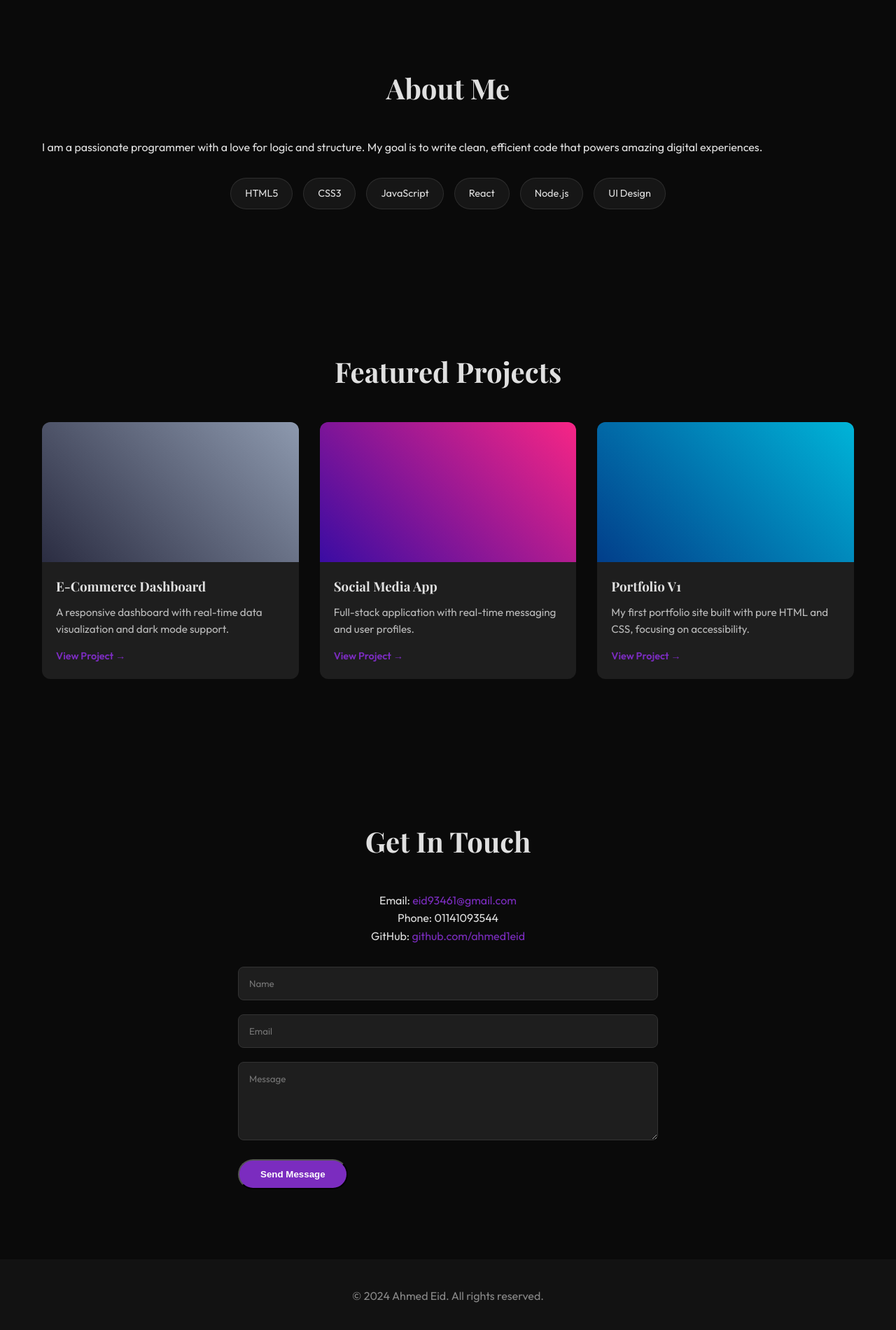
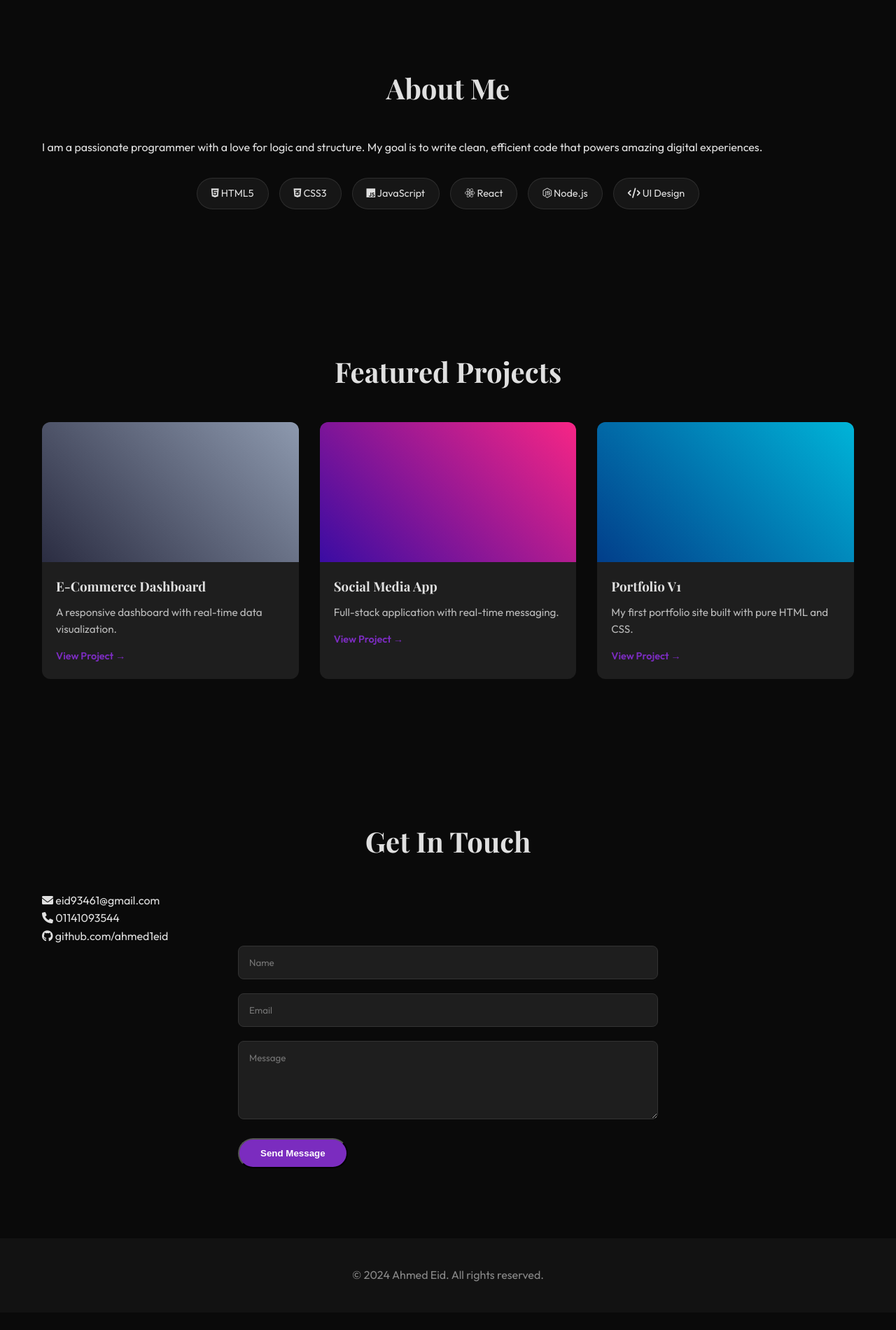
Before and after one commit to ahmed1eid/MyPortufolio, a plain HTML site: page protufulio.html in a window 1280 px wide. Shown: the part 806-2706 px from the top of the page at 70% size. After the commit the page ends 2681 px from the top, so only its background shows below. Drawn offline with nearby package versions, Linux system fonts and the light colour scheme; a web font is replaced by a local one.

Commit message:
new style

```diff
--- a/protufulio.html
+++ b/protufulio.html
@@ -8,15 +8,17 @@
     <link rel="preconnect" href="https://fonts.googleapis.com">
     <link rel="preconnect" href="https://fonts.gstatic.com" crossorigin>
     <link
-        href="https://fonts.googleapis.com/css2?family=Outfit:wght@300;400;600;700&family=Playfair+Display:ital,wght@0,400;0,700;1,400&display=swap"
+        href="https://fonts.googleapis.com/css2?family=Outfit:wght@300;400;600;700&family=Playfair+Display:wght@700&display=swap"
         rel="stylesheet">
+    <link rel="stylesheet" href="https://cdnjs.cloudflare.com/ajax/libs/font-awesome/6.0.0/css/all.min.css">
     <link rel="stylesheet" href="protufulio.css">
 </head>
 
 <body>
+
     <header class="header">
         <div class="container header-container">
-            <a href="#" class="logo">Ahmed Eid.</a>
+            <a href="#" class="logo">Ahmed Eid<span>.</span></a>
             <nav class="nav">
                 <ul class="nav-list">
                     <li><a href="#hero" class="nav-link">Home</a></li>
@@ -25,7 +27,7 @@
                     <li><a href="#contact" class="nav-link">Contact</a></li>
                 </ul>
             </nav>
-            <button class="mobile-menu-btn" aria-label="Toggle menu">
+            <button class="mobile-menu-btn">
                 <span class="bar"></span>
                 <span class="bar"></span>
                 <span class="bar"></span>
@@ -53,14 +55,13 @@
                     I am a passionate programmer with a love for logic and structure. My goal is to write clean,
                     efficient code that powers amazing digital experiences.
                 </p>
-
                 <div class="skills-grid">
-                    <div class="skill-item">HTML5</div>
-                    <div class="skill-item">CSS3</div>
-                    <div class="skill-item">JavaScript</div>
-                    <div class="skill-item">React</div>
-                    <div class="skill-item">Node.js</div>
-                    <div class="skill-item">UI Design</div>
+                    <div class="skill-item"><i class="fab fa-html5"></i> HTML5</div>
+                    <div class="skill-item"><i class="fab fa-css3-alt"></i> CSS3</div>
+                    <div class="skill-item"><i class="fab fa-js"></i> JavaScript</div>
+                    <div class="skill-item"><i class="fab fa-react"></i> React</div>
+                    <div class="skill-item"><i class="fab fa-node-js"></i> Node.js</div>
+                    <div class="skill-item"><i class="fas fa-code"></i> UI Design</div>
                 </div>
             </div>
         </section>
@@ -73,7 +74,7 @@
                         <div class="project-image" style="background: linear-gradient(45deg, #2b2d42, #8d99ae);"></div>
                         <div class="project-info">
                             <h3>E-Commerce Dashboard</h3>
-                            <p>A responsive dashboard with real-time data visualization and dark mode support.</p>
+                            <p>A responsive dashboard with real-time data visualization.</p>
                             <a href="#" class="btn-text">View Project &rarr;</a>
                         </div>
                     </div>
@@ -81,7 +82,7 @@
                         <div class="project-image" style="background: linear-gradient(45deg, #3a0ca3, #f72585);"></div>
                         <div class="project-info">
                             <h3>Social Media App</h3>
-                            <p>Full-stack application with real-time messaging and user profiles.</p>
+                            <p>Full-stack application with real-time messaging.</p>
                             <a href="#" class="btn-text">View Project &rarr;</a>
                         </div>
                     </div>
@@ -89,7 +90,7 @@
                         <div class="project-image" style="background: linear-gradient(45deg, #023e8a, #00b4d8);"></div>
                         <div class="project-info">
                             <h3>Portfolio V1</h3>
-                            <p>My first portfolio site built with pure HTML and CSS, focusing on accessibility.</p>
+                            <p>My first portfolio site built with pure HTML and CSS.</p>
                             <a href="#" class="btn-text">View Project &rarr;</a>
                         </div>
                     </div>
@@ -100,23 +101,16 @@
         <section id="contact" class="section contact">
             <div class="container">
                 <h2 class="section-title">Get In Touch</h2>
-                <div class="contact-info-container" style="text-align: center; margin-bottom: 30px;">
-                    <p>Email: <a href="mailto:eid93461@gmail.com"
-                            style="color: var(--accent-color);">eid93461@gmail.com</a></p>
-                    <p>Phone: 01141093544</p>
-                    <p>GitHub: <a href="https://github.com/ahmed1eid" target="_blank"
-                            style="color: var(--accent-color);">github.com/ahmed1eid</a></p>
+                <div class="contact-info-container">
+                    <p><i class="fas fa-envelope"></i> <a href="mailto:eid93461@gmail.com">eid93461@gmail.com</a></p>
+                    <p><i class="fas fa-phone"></i> 01141093544</p>
+                    <p><i class="fab fa-github"></i> <a href="https://github.com/ahmed1eid"
+                            target="_blank">github.com/ahmed1eid</a></p>
                 </div>
                 <form class="contact-form">
-                    <div class="form-group">
-                        <input type="text" placeholder="Name" required>
-                    </div>
-                    <div class="form-group">
-                        <input type="email" placeholder="Email" required>
-                    </div>
-                    <div class="form-group">
-                        <textarea placeholder="Message" rows="5" required></textarea>
-                    </div>
+                    <div class="form-group"><input type="text" placeholder="Name" required></div>
+                    <div class="form-group"><input type="email" placeholder="Email" required></div>
+                    <div class="form-group"><textarea placeholder="Message" rows="5" required></textarea></div>
                     <button type="submit" class="btn btn-primary">Send Message</button>
                 </form>
             </div>
--- a/protufulio.js
+++ b/protufulio.js
@@ -1,30 +1,29 @@
 document.addEventListener('DOMContentLoaded', () => {
-    // Mobile Menu Toggle
-    const mobileBtn = document.querySelector('.mobile-menu-btn');
-    const nav = document.querySelector('.nav');
+    const menuBtn = document.querySelector('.mobile-menu-btn');
+    const navList = document.querySelector('.nav-list');
+    const navLinks = document.querySelectorAll('.nav-link');
 
-    if (mobileBtn) {
-        mobileBtn.addEventListener('click', () => {
-            nav.classList.toggle('active');
-            mobileBtn.classList.toggle('active');
+    // فتح وإغلاق قائمة الموبايل
+    menuBtn.addEventListener('click', () => {
+        navList.classList.toggle('active');
+
+        // تحريك أيقونة القائمة (اختياري)
+        const bars = document.querySelectorAll('.bar');
+        bars.forEach(bar => bar.classList.toggle('active'));
+    });
+
+    // إغلاق القائمة عند الضغط على أي رابط
+    navLinks.forEach(link => {
+        link.addEventListener('click', () => {
+            navList.classList.remove('active');
         });
-    }
+    });
 
-    // Scroll Animations
-    const observerOptions = {
-        threshold: 0.1
-    };
-
-    const observer = new IntersectionObserver((entries) => {
-        entries.forEach(entry => {
-            if (entry.isIntersecting) {
-                entry.target.classList.add('visible');
-            }
-        });
-    }, observerOptions);
-
-    const sections = document.querySelectorAll('.section');
-    sections.forEach(section => {
-        observer.observe(section);
+    // تأثير بسيط عند إرسال الفورم
+    const contactForm = document.querySelector('.contact-form');
+    contactForm.addEventListener('submit', (e) => {
+        e.preventDefault();
+        alert('Thank you, Ahmed! Your message has been sent (Demo).');
+        contactForm.reset();
     });
 });
```
